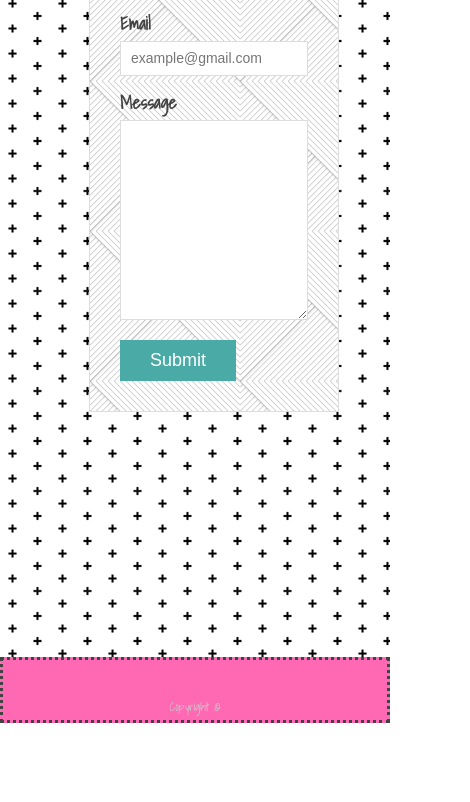
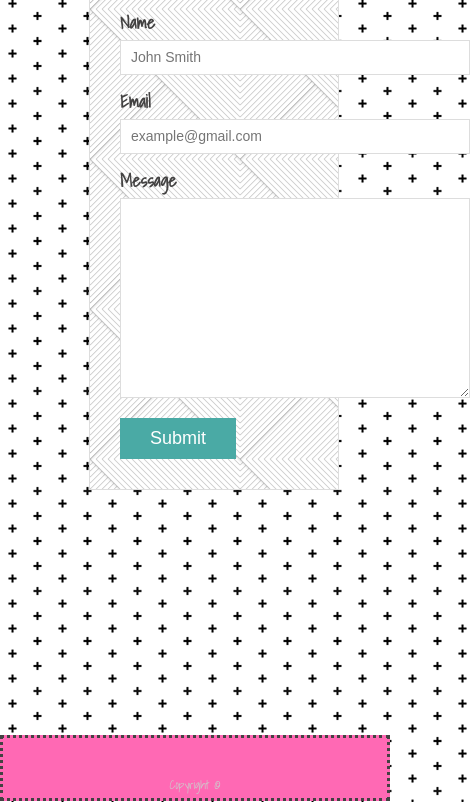
Before and after one commit to smattern416/Responsive-Portfolio, a plain HTML site: page Basic-Portfolio/contact.html in a window 390 px wide. Shown: the part 309-1111 px from the top of the page, 470 px wide, since content can reach past the window. Before the commit the page ends 1033 px from the top, so only its background shows below. Drawn offline with Linux system fonts and the light colour scheme; files whose address does not match are found by name.

Commit message:
attempting to fix my css for the smaller size screen but it messes everything else up

```diff
--- a/Basic-Portfolio/assets/css/style.css
+++ b/Basic-Portfolio/assets/css/style.css
@@ -233,9 +233,9 @@ input[type=submit] {
     width: 80%;
     float: none;
 }
-#contact-form ul{
+  #contact-form ul{
   list-style-type: none;
-  width: 100%;
+  width: 0%;
 }
 ul{
   padding-inline-start: 0;
@@ -251,14 +251,26 @@ ul{
   padding-bottom: 200px;
   padding: 10% 0 50% 0;
 }
+.work{
+  text-align: center;
+  float: left;
+}
 @media screen and (max-width: 640px) {
     #masthead{
     float: none;
     text-align: center;
+    position: static;
+    }
+    #main-container{
+      padding-top: 10%;
+      padding-bottom: 200px;
+      padding: 0 0 50% 0;
+      height: auto;
     }
    .main-section{
     margin: 50px;
     width: 80%;
+    height: auto;
    }
    #logo{
      text-align: center;
@@ -289,5 +301,9 @@ ul{
   }
 #contact-form ul{
   list-style-type: none;
+    width: 0%;
+}
+li{
+  width: 350px;
 }
 }
```
